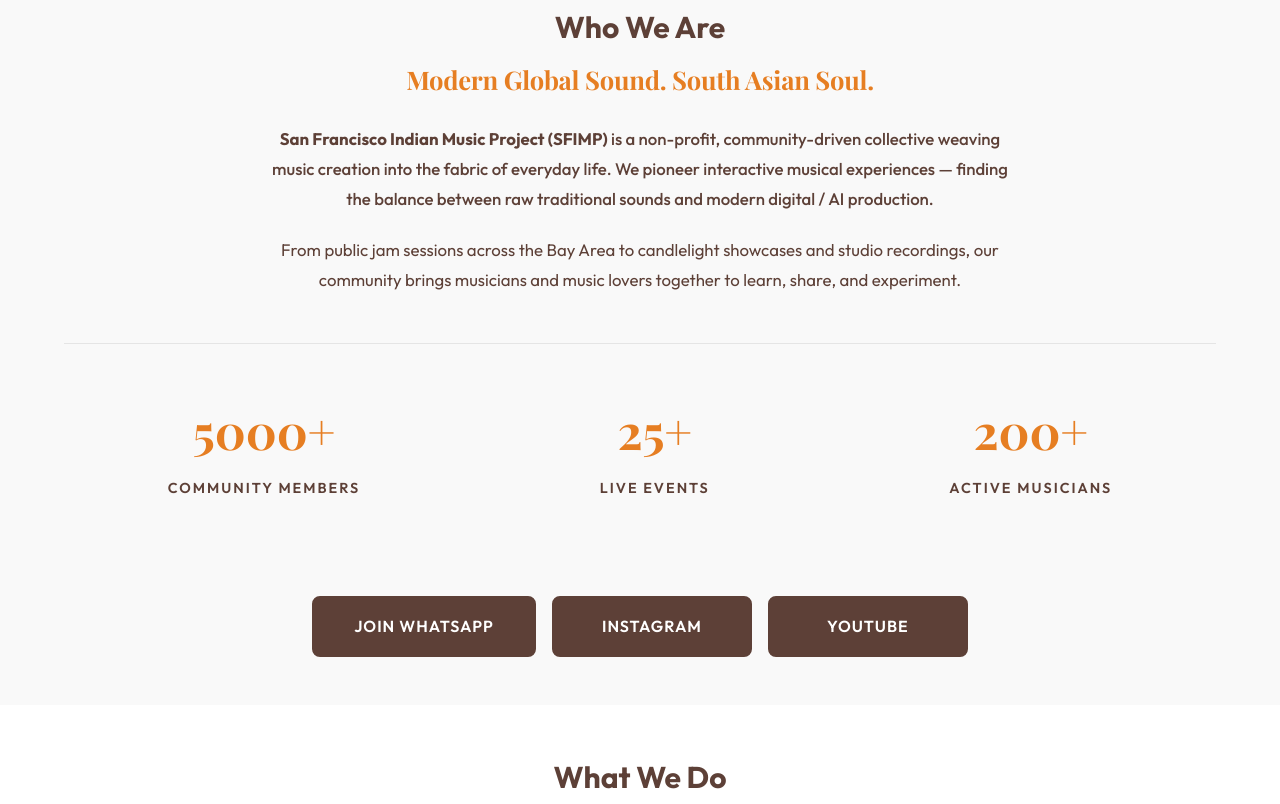
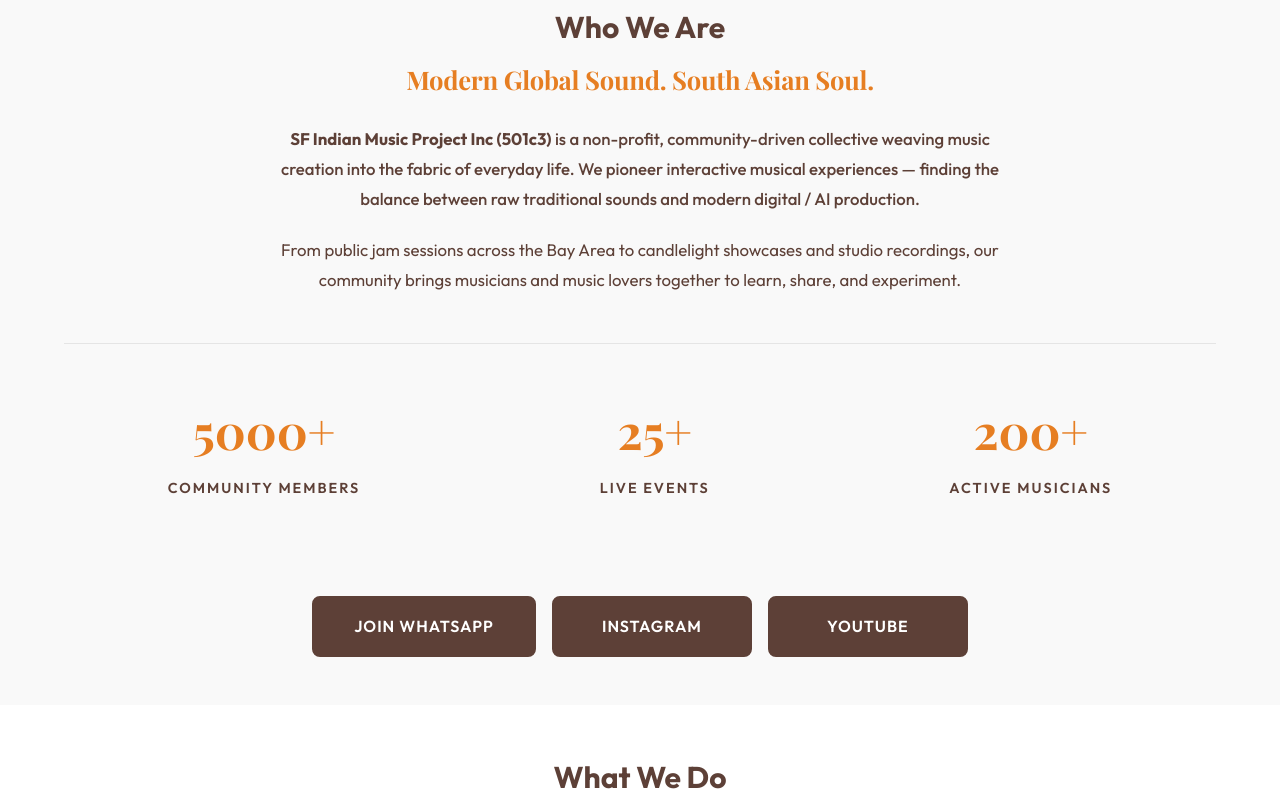
Before and after one commit to JayLohokare/sfimp-website, a plain HTML site: page index.html in a window 1280 px wide. Shown: the part 2199-3003 px from the top of the page. Drawn offline with nearby package versions, Linux system fonts and the light colour scheme.

Commit message:
Update legal non-profit name to SF Indian Music Project Inc (501c3)

```diff
--- a/index.html
+++ b/index.html
@@ -57,7 +57,7 @@
             <p class="mission-tagline">Modern Global Sound. South Asian Soul.</p>
 
             <div class="about-text">
-                <p class="about-lead"><strong>San Francisco Indian Music Project (SFIMP)</strong> is a non-profit, community-driven collective weaving music creation into the fabric of everyday life. We pioneer interactive musical experiences — finding the balance between raw traditional sounds and modern digital / AI production.</p>
+                <p class="about-lead"><strong>SF Indian Music Project Inc (501c3)</strong> is a non-profit, community-driven collective weaving music creation into the fabric of everyday life. We pioneer interactive musical experiences — finding the balance between raw traditional sounds and modern digital / AI production.</p>
 
                 <p>From public jam sessions across the Bay Area to candlelight showcases and studio recordings, our community brings musicians and music lovers together to learn, share, and experiment.</p>
             </div>
@@ -167,7 +167,7 @@
     <!-- Footer -->
     <footer class="footer">
         <div class="container">
-            <p class="footer-text">SF Indian Music Project</p>
+            <p class="footer-text">SF Indian Music Project Inc (501c3)</p>
         </div>
     </footer>
 
```
